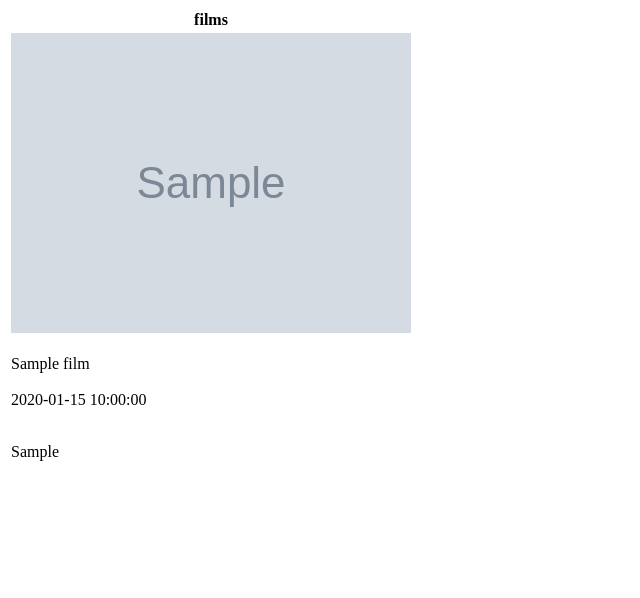
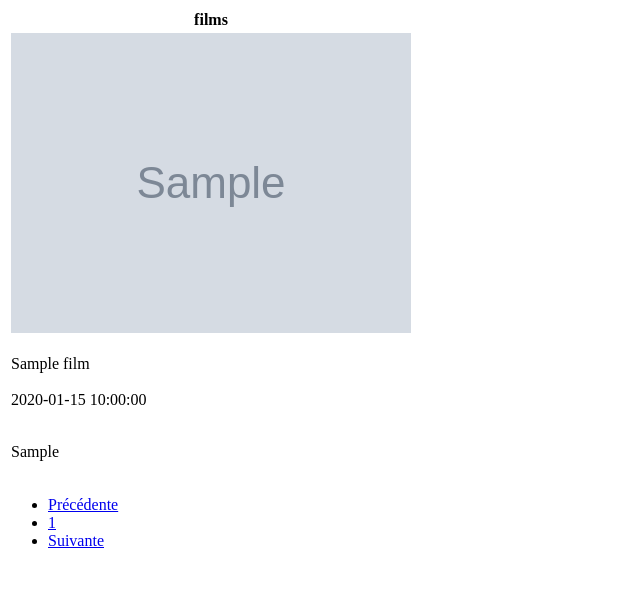
Before and after one commit to body08120/allosimplon, a PHP site: page /allosimplon/pagination.php in a window 1280 px wide. Shown: the top 598 px of the page, without its empty margins (0-640 px from the left). Run offline with PHP 8.4, Linux system fonts and the light colour scheme; tables that the repository leaves empty or names only in its code hold one stand-in row (values such as "Sample post"); grey boxes marked "Sample" are stand-in pictures.

Commit message:
pagination

```diff
--- a/pagination.php
+++ b/pagination.php
@@ -1,18 +1,62 @@
 <?php
+
+// On détermine sur quelle page on se trouve
+if (isset($_GET['page']) && !empty($_GET['page'])) {
+    $currentPage = (int) strip_tags($_GET['page']);
+} else {
+    $currentPage = 1;
+}
+
 require_once('assets/config/config.php');
 
-$sql = 'SELECT * FROM `films` ORDER BY `date_film` DESC;';
 
+// On détermine le nombre total de films
+$sql = 'SELECT COUNT(*) AS nb_films FROM `films`;';
 // On prépare la requête
 $query = $pdo->prepare($sql);
-
 // On exécute
 $query->execute();
+// On récupère le nombre d'articles
+$result = $query->fetch();
+$nbFilms = (int) $result['nb_films'];
 
+//------------------------------
+
+// On détermine le nombre d'articles par page
+$parPage = 10;
+// On calcule le nombre de pages total
+$pages = ceil($nbFilms / $parPage);
+
+//------------------------------
+
+// Calcul du 1er article de la page
+$premier = ($currentPage * $parPage) - $parPage;
+
+$sql = 'SELECT * FROM `films` ORDER BY `date_film` DESC LIMIT :premier, :parpage;';
+// On prépare la requête
+$query = $pdo->prepare($sql);
+$query->bindValue(':premier', $premier, PDO::PARAM_INT);
+$query->bindValue(':parpage', $parPage, PDO::PARAM_INT);
+// On exécute
+$query->execute();
 // On récupère les valeurs dans un tableau associatif
 $films = $query->fetchAll(PDO::FETCH_ASSOC);
 
+//------------------------------
+
+// On récupère ce les films à afficher par date
+$sql = 'SELECT * FROM `films` ORDER BY `date_film` DESC;';
+// On prépare la requête
+$query = $pdo->prepare($sql);
+// On exécute
+$query->execute();
+// On récupère les valeurs dans un tableau associatif
+$films = $query->fetchAll(PDO::FETCH_ASSOC);
+
+//------------------------------
+
 require_once('assets/config/close.php');
+
 ?>
 
 <!DOCTYPE html>
@@ -27,7 +71,7 @@ require_once('assets/config/close.php');
 
 <body>
     <section>
-        <table class="table">
+        <table>
             <thead>
                 <th>films</th>
             </thead>
@@ -37,7 +81,6 @@ require_once('assets/config/close.php');
                 foreach ($films as $film) {
                     ?>
                     <tr>
-
                         <td>
                             <img src="<?= $film['img_film'] ?>" alt="Affiche" />
                             <br><br>
@@ -53,7 +96,6 @@ require_once('assets/config/close.php');
                                 <?= $film['synopsis_film'] ?>
                             </p>
                         </td>
-
                     </tr>
                     <?php
                 }
@@ -61,6 +103,24 @@ require_once('assets/config/close.php');
             </tbody>
         </table>
     </section>
+    <nav>
+        <ul class="pagination">
+            <!-- Lien vers la page précédente (désactivé si on se trouve sur la 1ère page) -->
+            <li class="page-item <?= ($currentPage == 1) ? "disabled" : "" ?>">
+                <a href="pagination.php?page=<?= $currentPage - 1 ?>" class="page-link">Précédente</a>
+            </li>
+            <?php for ($page = 1; $page <= $pages; $page++): ?>
+                <!-- Lien vers chacune des pages (activé si on se trouve sur la page correspondante) -->
+                <li class="page-item <?= ($currentPage == $page) ? "active" : "" ?>">
+                    <a href="pagination.php?page=<?= $page ?>" class="page-link"><?= $page ?></a>
+                </li>
+            <?php endfor ?>
+            <!-- Lien vers la page suivante (désactivé si on se trouve sur la dernière page) -->
+            <li class="page-item <?= ($currentPage == $pages) ? "disabled" : "" ?>">
+                <a href="pagination.php?page=<?= $currentPage + 1 ?>" class="page-link">Suivante</a>
+            </li>
+        </ul>
+    </nav>
 </body>
 
 </html>
```
